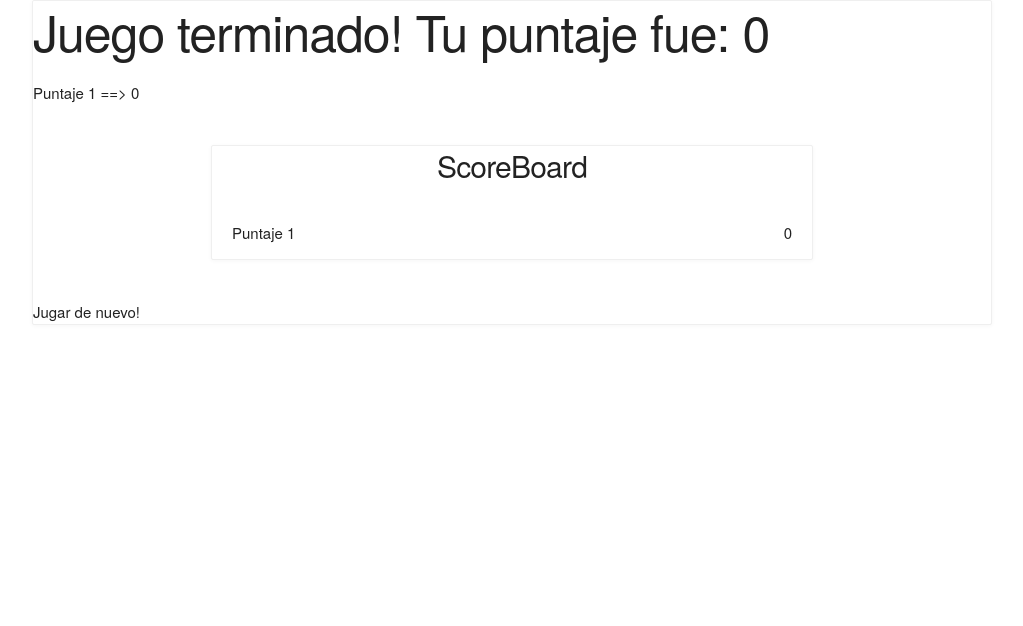
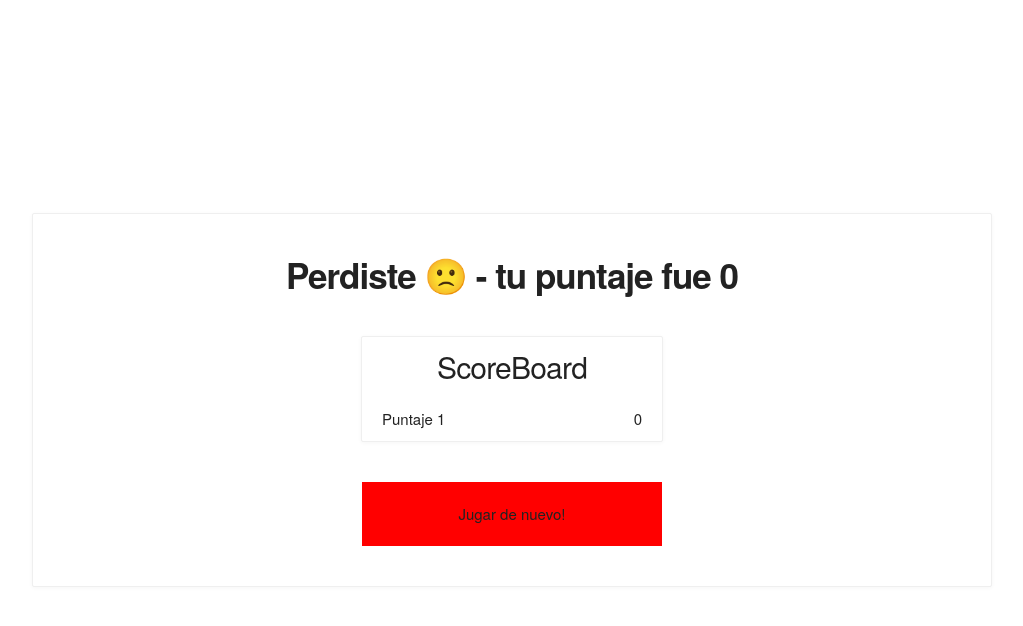
Before and after one commit to omartorresrios/SnakeGameInReact, a React app: page / in a window 1280 px wide. Shown: the top 626 px of the page, without its empty margins (128-1151 px from the left). Built offline with nearby package versions, Linux system fonts and the light colour scheme.

Commit message:
better style for elements in GameOverView

```diff
--- a/src/js/components/App.js
+++ b/src/js/components/App.js
@@ -215,22 +215,12 @@ class App extends Component {
   }
 
   renderGameOverView = () => {
-    const { squirrel, score, numberOfGames } = this.state;
-    console.log("scoreBoard: ", score);
+    const { squirrel } = this.state;
     return (
-      <div className="GameOver-root container">
-        <h1>Juego terminado! Tu puntaje fue: {squirrel.tail.length - 3}</h1>
-        <div>
-          {
-            score.map((sco, key) => {
-              return (
-                <div key={key}>{sco.scoreKey} ==> {sco.scoreValue}</div>
-              )
-            })
-          }
-        </div>
+      <div className="GameOver-root__Container container">
+        <h1>Perdiste 🙁 - tu puntaje fue {squirrel.tail.length - 3}</h1>
         {this.renderScoresResult()}
-        <div onClick={this.restartGame}>Jugar de nuevo!</div>
+        <div className="GameOver-root__TryAgain" onClick={this.restartGame}>Jugar de nuevo!</div>
       </div>
     );
   }
@@ -257,7 +247,6 @@ class App extends Component {
           }
         </section>
       </div>
-
     )
   }
 
@@ -272,7 +261,7 @@ class App extends Component {
   render() {
     const { gameOver } = this.state;
     return (
-      <div>
+      <div className={`${gameOver ? 'GameOver-root' : ''}`}>
         {gameOver ? this.renderGameOverView() : this.renderGridView()}
       </div>
     );
--- a/src/styles/ScoreBoardList.css
+++ b/src/styles/ScoreBoardList.css
@@ -3,10 +3,14 @@
   flex-direction: column;
   text-align: center;
   width: 100%;
-  max-width: 600px;
+  max-width: 300px;
   margin: 40px auto;
   border: 1px solid #efefef;
   background-color: #fff;
   border-radius: 2px;
   box-shadow: 0 1px 4px rgba(0,0,0,.04);
 }
+
+.ScoreBoardList__root h4 {
+  margin: 10px 20px;
+}
--- a/src/styles/ScoreBoardListItem.css
+++ b/src/styles/ScoreBoardListItem.css
@@ -2,7 +2,7 @@
   display: flex;
   align-items: center;
   justify-content: center;
-  padding: 14px 20px;
+  padding: 10px 20px;
 }
 
 .ScoreBoardListItem-root__ScoreKey {
--- a/src/styles/styles.css
+++ b/src/styles/styles.css
@@ -9,6 +9,14 @@ body {
 }
 
 .App {
+  display: flex;
+  justify-content: center;
+  align-items: center;
+  width: 100%;
+  height: 100%;
+}
+
+.GameOver-root {
   display: flex;
   justify-content: center;
   align-items: center;
@@ -54,20 +62,30 @@ body {
   background: #9F7267;
 }
 
-.game_over {
+.GameOver-root__Container {
   display: flex;
-  justify-content: center;
-  align-items: center;
-  width: 50%;
-  height: 50%;
-}
-
-.GameOver-root {
+  flex-direction: column;
+  text-align: center;
   width: 100%;
-  max-width: 400px;
-  margin: 40px auto;
+  max-width: 1000px;
+  margin: 100px auto;
   border: 1px solid #efefef;
   background-color: #fff;
   border-radius: 2px;
   box-shadow: 0 1px 4px rgba(0,0,0,.04);
+
 }
+
+.GameOver-root__Container h1 {
+  margin: 40px 50px 0 50px;
+  font-size: 35px;
+  font-weight: bold;
+}
+
+.GameOver-root__TryAgain {
+  width: 100%;
+  max-width: 300px;
+  padding: 20px 0 20px 0;
+  background-color: red;
+  margin: 0 auto 40px;
+}
```
